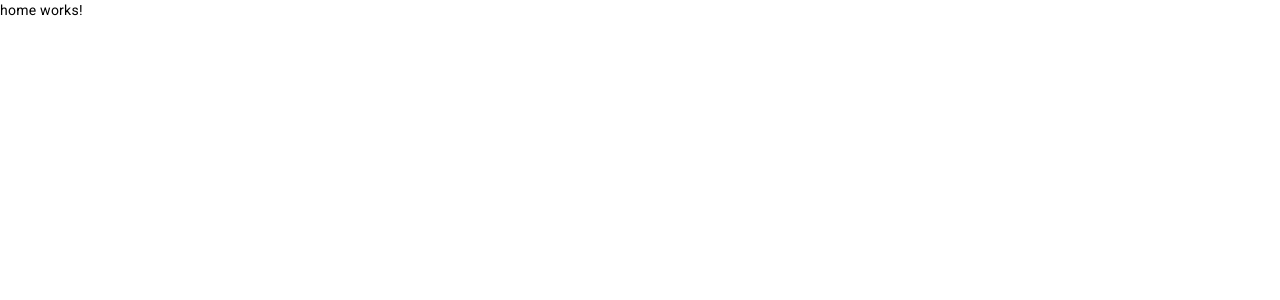
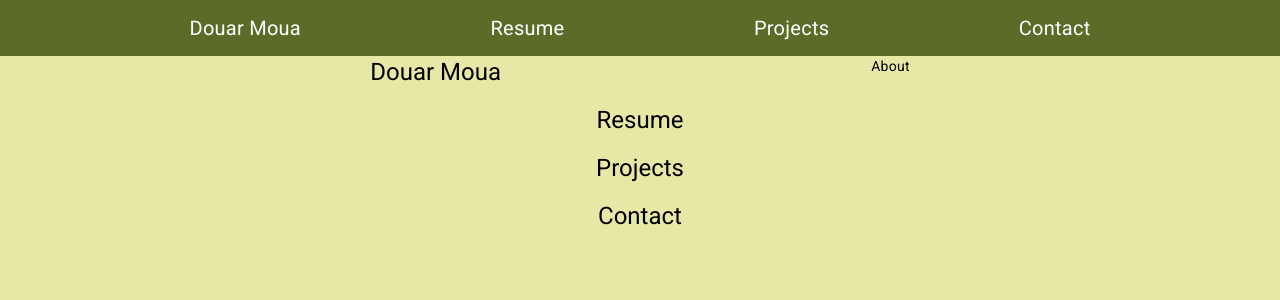
Before and after one commit to douar/douarmoua_portfolio, an Angular app: page / in a window 1280 px wide. Shown: the top 300 px of the page. Built offline with nearby package versions, Linux system fonts and the light colour scheme.

Commit message:
setup nav bar

```diff
--- a/src/app/components/home/home.component.css
+++ b/src/app/components/home/home.component.css
@@ -0,0 +1,28 @@
+.nav-container{
+  background: #5c6b28;
+  height: 3.5rem;
+  display: flex;
+  justify-content: space-evenly;
+  align-items: center;
+  position: sticky;
+  top: 0;
+  font-size: 1.25rem;
+}
+
+a{
+  color: white;
+  text-decoration: none;
+}
+
+a:hover{
+  padding: .5rem;
+  border-radius: .5rem;
+  background-color: white;
+  color: #da9432;
+}
+
+.row{
+  display: flex;
+  flex-direction: row;
+  justify-content: space-evenly;
+}
--- a/src/app/components/home/home.component.html
+++ b/src/app/components/home/home.component.html
@@ -1 +1,41 @@
-<p>home works!</p>
+<div class="nav-container">
+  <span><a href="#about">Douar Moua</a></span>
+  <span><a href="#resume">Resume</a></span>
+  <span><a href="#projects">Projects</a></span>
+  <span><a href="#contact">Contact</a></span>
+</div>
+
+<div class="about-container" id="about">
+  <div class="row">
+    <div class="col">
+      <h1>Douar Moua</h1>
+    </div>
+    <div class="col">
+      <p>About</p>
+    </div>
+  </div>
+</div>
+
+<div class="resume-container" id="resume">
+  <div class="row">
+    <div class="col">
+      <h1>Resume</h1>
+    </div>
+  </div>
+</div>
+
+<div class="projects-container" id="projects">
+  <div class="row">
+    <div class="col">
+      <h1>Projects</h1>
+    </div>
+  </div>
+</div>
+
+<div class="contact-container" id="contact">
+  <div class="row">
+    <div class="col">
+      <h1>Contact</h1>
+    </div>
+  </div>
+</div>
--- a/src/styles.css
+++ b/src/styles.css
@@ -1,4 +1,8 @@
 /* You can add global styles to this file, and also import other style files */
 
 html, body { height: 100%; }
-body { margin: 0; font-family: Roboto, "Helvetica Neue", sans-serif; }
+body {
+  margin: 0;
+  font-family: Roboto, "Helvetica Neue", sans-serif;
+  background: #e7e8a6;
+}
```
